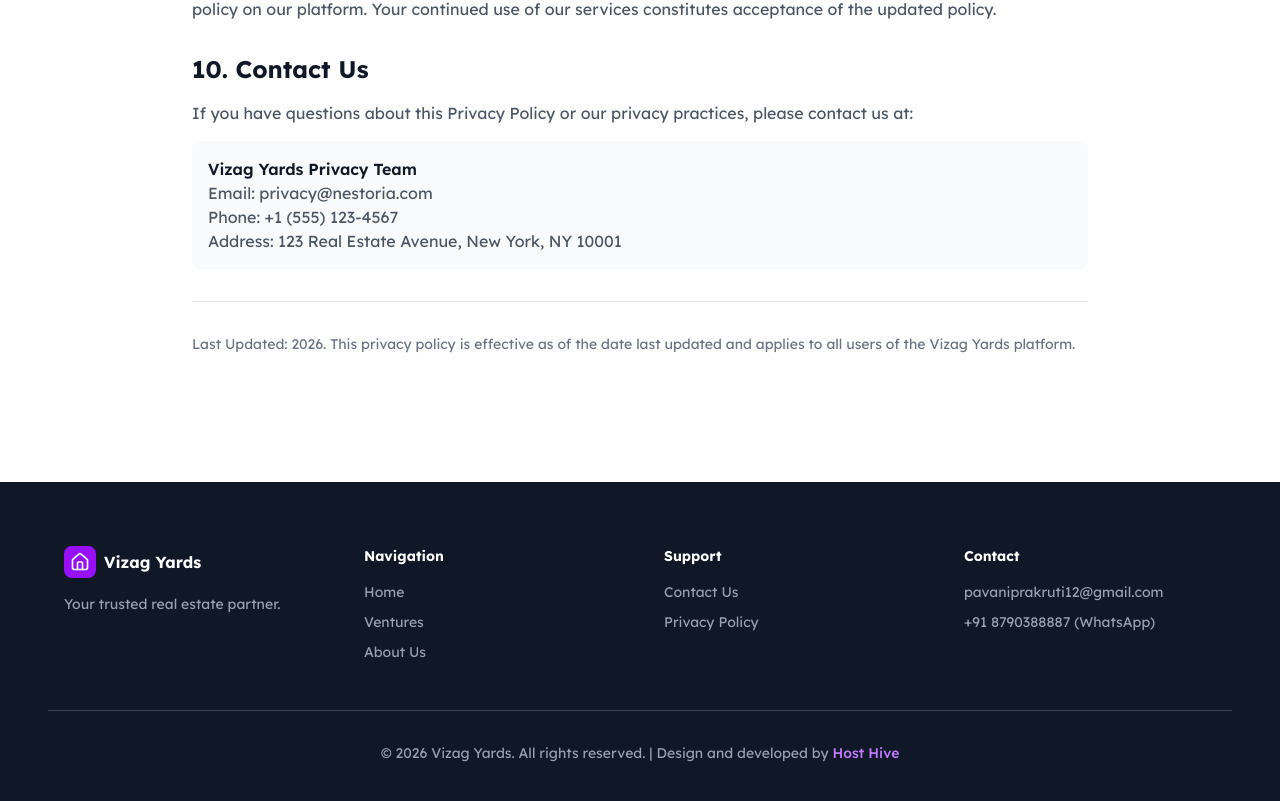
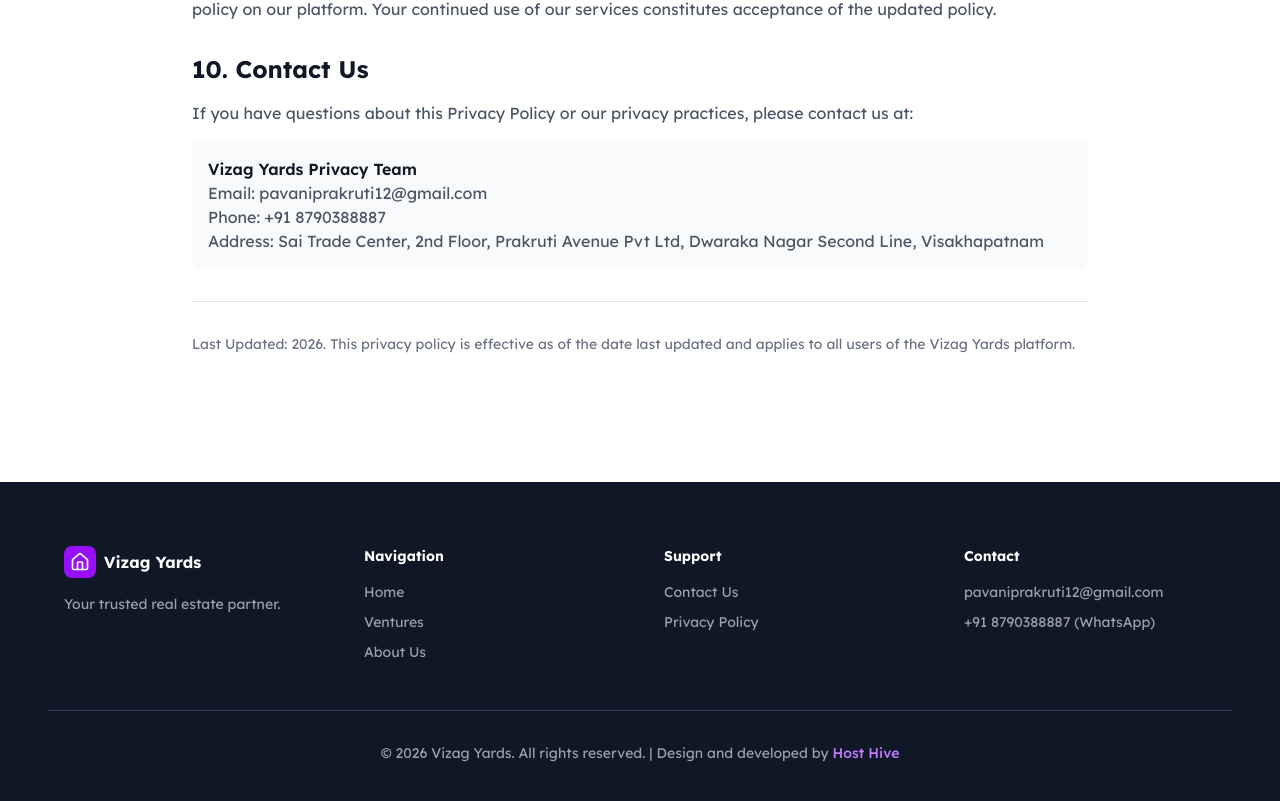
Before and after one commit to Yesh21102001/Realestate, a Next.js app: page /privacy in a window 1280 px wide. Shown: the part 2128-2929 px from the top of the page. Built offline with nearby package versions, Linux system fonts and the light colour scheme.

Commit message:
first commit

```diff
--- a/app/contact/page.tsx
+++ b/app/contact/page.tsx
@@ -73,8 +73,10 @@
                 <MapPin className="w-6 h-6 text-purple-600 shrink-0 mt-1" />
                 <div>
                   <h3 className="font-bold text-gray-900 mb-1">Address</h3>
-                  <p className="text-gray-600">123 Real Estate Avenue</p>
-                  <p className="text-gray-600">New York, NY 10001</p>
+                  <p className="text-gray-600">Sai Trade Center, 2nd Floor</p>
+                  <p className="text-gray-600">Prakruti Avenue Pvt Ltd</p>
+                  <p className="text-gray-600">Dwaraka Nagar Second Line</p>
+                  <p className="text-gray-600">Visakhapatnam</p>
                 </div>
               </div>
             </div>
--- a/app/page.tsx
+++ b/app/page.tsx
@@ -22,9 +22,9 @@
       <Header navLinks={navLinks} />
 
       {/* Hero Section - Desktop */}
-      <section className="hidden sm:flex relative h-[700px] lg:h-[800px] bg-cover bg-center bg-no-repeat items-center justify-center overflow-hidden" style={{ backgroundImage: 'url(/images/Radian_Silcon_images/Radian_Silcon-Park-Brochure_29-06-26-images-1.jpg)' }}>
+      <section className="hidden sm:flex relative h-[700px] lg:h-[800px] bg-cover bg-center bg-no-repeat items-center justify-center overflow-hidden" style={{ backgroundImage: 'url(/images/Radian_Silcon_images/hero.png)' }}>
         {/* Black Overlay */}
-        <div className="absolute inset-0 bg-black/20"></div>
+        <div className="absolute inset-0 bg-black/50"></div>
 
         {/* Content */}
         <div className="relative z-10 px-4 sm:px-6 lg:px-12 max-w-6xl text-center">
--- a/app/privacy/page.tsx
+++ b/app/privacy/page.tsx
@@ -120,9 +120,9 @@
               </p>
               <div className="mt-4 bg-gray-50 p-4 rounded-lg">
                 <p className="font-semibold text-gray-900">Vizag Yards Privacy Team</p>
-                <p>Email: privacy@nestoria.com</p>
-                <p>Phone: +1 (555) 123-4567</p>
-                <p>Address: 123 Real Estate Avenue, New York, NY 10001</p>
+                <p>Email: pavaniprakruti12@gmail.com</p>
+                <p>Phone: +91 8790388887</p>
+                <p>Address: Sai Trade Center, 2nd Floor, Prakruti Avenue Pvt Ltd, Dwaraka Nagar Second Line, Visakhapatnam</p>
               </div>
             </div>
 
```
Also changed, not shown: 1 other file (tests, documents, lock files or other folders).
